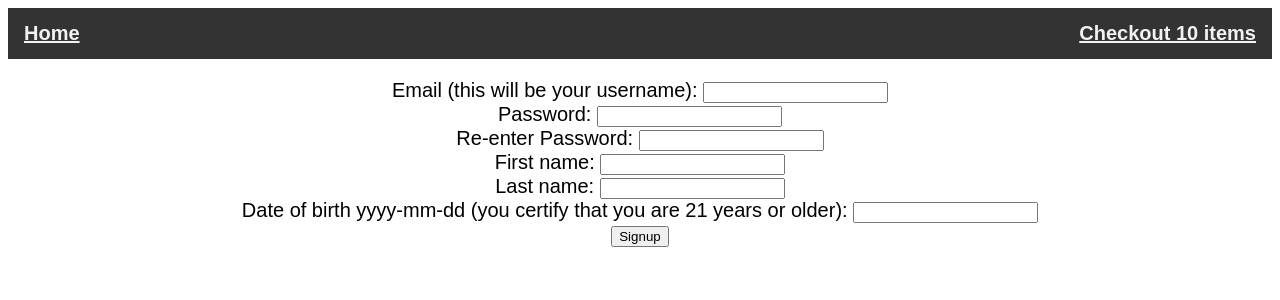
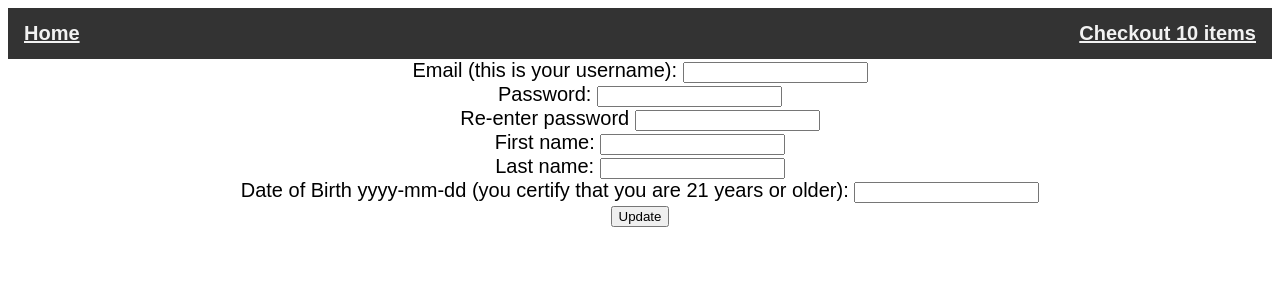
Before and after one commit to Ras-al-Ghul/Alcohol-Delivery-Service, a Flask app: template templates/signup.html in a window 1280 px wide. Shown: the top 300 px of the page. Run offline with Flask 2, Linux system fonts and the light colour scheme; the template is opened without the code that fills it: values that come from a table or form of the project are taken from there, most other values are stand-ins (such as "Sample title", 1, 10 or a date in 2020); parts of the project's set-up code (start-up, migrations or seed data) failed here and were passed over; some libraries are stand-ins or nearby versions.

Commit message:
Added edit user detail

```diff
--- a/server.py
+++ b/server.py
@@ -17,7 +17,7 @@ from sqlalchemy import *
 from sqlalchemy.pool import NullPool
 from flask import Flask, flash, request, render_template, g, redirect, Response, session, url_for
 from sqlalchemy.sql.selectable import Select
-from wtforms import Form, StringField, SubmitField, DecimalField, IntegerField, DateField
+from wtforms import Form, StringField, SubmitField, DecimalField, IntegerField, DateField, PasswordField
 
 tmpl_dir = os.path.join(os.path.dirname(os.path.abspath(__file__)), 'templates')
 app = Flask(__name__, template_folder=tmpl_dir)
@@ -163,11 +163,22 @@ def loginpost():
     return redirect(url_for('login'))
 
 
+# Signup and edit
+class SignupForm(Form):
+      email = StringField('Email (this is your username): ')
+      password = PasswordField('Password: ')
+      reenterpassword = PasswordField('Re-enter password')
+      firstname = StringField('First name: ')
+      lastname = StringField('Last name: ')
+      dob = StringField('Date of Birth yyyy-mm-dd (you certify that you are 21 years or older): ')
+      submit = SubmitField('Submit')
+
+
 @app.route('/signuppost', methods=['POST'])
 def signuppost():
-    username = request.form['username']
-    password1 = request.form['password1']
-    password2 = request.form['password2']
+    username = request.form['email']
+    password1 = request.form['password']
+    password2 = request.form['reenterpassword']
     firstname = request.form['firstname']
     lastname = request.form['lastname']
     dob = request.form['dob']
@@ -176,9 +187,15 @@ def signuppost():
       flash('One of your details is incorrect. Try again.')
       return redirect(url_for('signup'))
     passhash = hashlib.md5(password1.encode()).hexdigest()
-    g.conn.execute("INSERT INTO customer (first_name, last_name, email, dob, password) VALUES '{}', '{}', '{}', {}, '{}'"
-      .format(firstname, lastname, username, dob, passhash))
-    flash('Welcome to Booze.io')
+    details = g.conn.execute("select * from customer where email = '{}'".format(get_login())).fetchone()
+    if details is not None:
+      g.conn.execute("UPDATE customer SET first_name = '{}', last_name = '{}', email = '{}', dob = '{}', password = '{}' WHERE customer_id = {}"
+        .format(firstname, lastname, username, dob, passhash, details['customer_id']))
+      flash('Update successful')
+    else:
+      g.conn.execute("INSERT INTO customer (first_name, last_name, email, dob, password) VALUES '{}', '{}', '{}', {}, '{}'"
+        .format(firstname, lastname, username, dob, passhash))
+      flash('Welcome to Booze.io')
     session['username'] = username
     session['is_admin'] = False
     return redirect(url_for('index'))
@@ -207,10 +224,16 @@ def login():
 @app.route('/signup')
 def signup():
     initialize_cart()
+    form = SignupForm(request.form)
+    edit = False
     if get_login():
-        flash('You already have an account, logout to create another one')
-        return redirect(url_for('index'))
-    return render_template('signup.html', itemcount=session['itemcount'], login=get_login())
+        details = g.conn.execute("select * from customer where email = '{}'".format(get_login())).fetchone()
+        form.email.data = details['email']
+        form.firstname.data = details['first_name']
+        form.lastname.data = details['last_name']
+        form.dob.data = details['dob']
+        edit = True
+    return render_template('signup.html', itemcount=session['itemcount'], edit=edit, form=form)
 
 
 @app.route('/cart', methods=['POST', 'GET'])
@@ -245,11 +268,6 @@ def cart():
     session['total_post_tax'] = total_post_tax = round(total + tax, 2)
     return render_template('cart.html', products=products, total=total,
                                         tax=tax, total_post_tax=total_post_tax)
-
-
-@app.route('/customer')
-def customer():
-    pass
 
 
 @app.route('/ship')
--- a/templates/brand.html
+++ b/templates/brand.html
@@ -12,7 +12,7 @@
             {% if login == None %}
               <a class="topnavbutton" href="/login">Login/SignUp</a>
             {% else %}
-              <a class="topnavbutton" href="/customer">Edit Profile</a>
+              <a class="topnavbutton" href="/signup">Edit Profile</a>
               <form method="POST" action="/logoutpost">
                 <button class="topnavbutton" style="color: #333">Logout</button>
               </form>
--- a/templates/cart.html
+++ b/templates/cart.html
@@ -8,7 +8,7 @@
     <body>
         <div class="topnav">
             <a class="topnavbuttonhome" href="/">Home</a>
-            <a class="topnavbutton" href="/customer">Edit Profile</a>
+            <a class="topnavbutton" href="/signup">Edit Profile</a>
             <form method="POST" action="/logoutpost">
               <button class="topnavbutton" style="color: #333">Logout</button>
             </form>
--- a/templates/category.html
+++ b/templates/category.html
@@ -12,7 +12,7 @@
             {% if login == None %}
               <a class="topnavbutton" href="/login">Login/SignUp</a>
             {% else %}
-              <a class="topnavbutton" href="/customer">Edit Profile</a>
+              <a class="topnavbutton" href="/signup">Edit Profile</a>
               <form method="POST" action="/logoutpost">
                 <button class="topnavbutton" style="color: #333">Logout</button>
               </form>
--- a/templates/index.html
+++ b/templates/index.html
@@ -24,7 +24,7 @@
     {% if login == None %}
       <a class="topnavbutton" href="/login">Login/SignUp</a>
     {% else %}
-      <a class="topnavbutton" href="/customer">Edit Profile</a>
+      <a class="topnavbutton" href="/signup">Edit Profile</a>
       <form method="POST" action="/logoutpost">
         <button class="topnavbutton" style="color: #333">Logout</button>
       </form>
--- a/templates/signup.html
+++ b/templates/signup.html
@@ -1,7 +1,11 @@
 <!DOCTYPE html>
 <html>
   <head>
+    {% if edit == False %}
       <title>Signup to Booze.io</title>
+    {% else %}
+      <title>Edit details</title>
+    {% endif %}
     <link rel= "stylesheet" type= "text/css" href= "{{ url_for('static',filename='css/main.css') }}">
   </head>
 
@@ -11,22 +15,21 @@
     <a class="topnavbuttonhome" href="/">Home</a>
     <a class="topnavbutton" href="/cart">Checkout {{itemcount}} items</a>
   </div>
+  {% from "_formhelper.html" import render_field %}
   <form class="centerbutton" method="POST" action="/signuppost">
-    <p>
-      Email (this will be your username): <input type="text" name="username">
-      <br>
-      Password: <input type="password" name="password1">
-      <br>
-      Re-enter Password: <input type="password" name="password2">
-      <br>
-      First name: <input type="text" name="firstname">
-      <br>
-      Last name: <input type="text" name="lastname">
-      <br>
-      Date of birth yyyy-mm-dd (you certify that you are 21 years or older): <input type="text" name="dob">
-      <br>
-      <input type="submit" value="Signup">
-    </p>
+      {{render_field(form.email)}} <br>
+      {{render_field(form.password)}} <br>
+      {{render_field(form.reenterpassword)}} <br>
+      {{render_field(form.firstname)}} <br>
+      {{render_field(form.lastname)}} <br>
+      {{render_field(form.dob)}} <br>
+      {% if edit == False %}
+        <input type="submit" value="Sign Up">
+      {% else %}
+        <input type="submit" value="Update">
+      {% endif %}
+  </form>
+
   {% with messages = get_flashed_messages() %}
     {% if messages %}
       <ul class=flashes>
@@ -36,7 +39,6 @@
       </ul>
     {% endif %}
   {% endwith %}
-  </form>
 
 </body>
 
```
Lines whose indentation alone changed are shown as unchanged.
